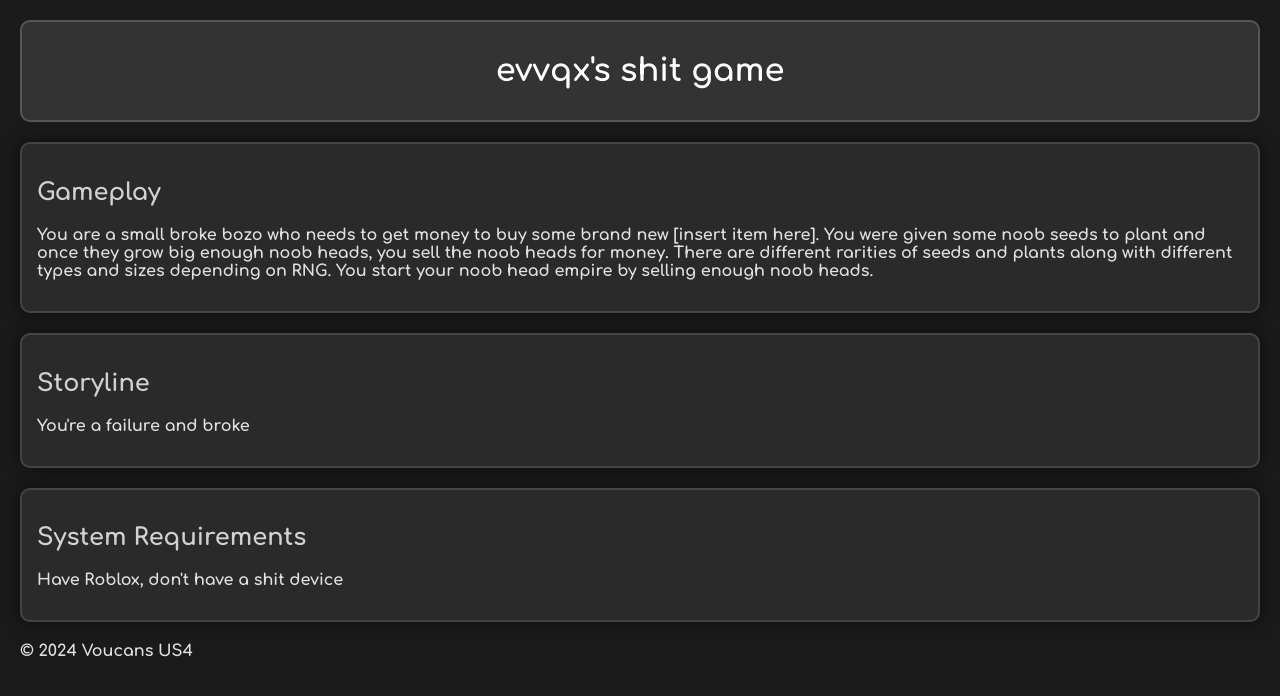
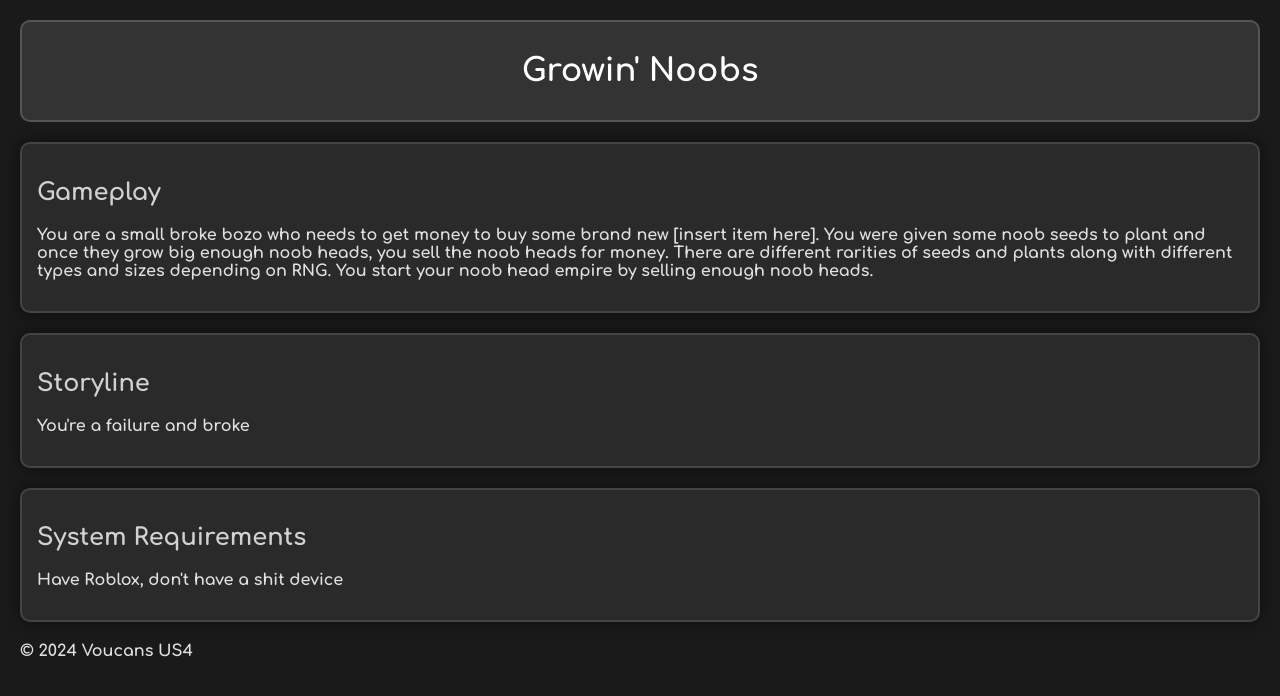
Before and after one commit to voucan/evvqx, a plain HTML site: page index.html in a window 1280 px wide. Drawn offline with Linux system fonts and the light colour scheme.

Commit message:
Update index.html

```diff
--- a/index.html
+++ b/index.html
@@ -2,9 +2,14 @@
 <html lang="en">
 <head>
     <meta charset="UTF-8">
-    <meta http-equiv="X-UA-Compatible" content="IE=edge">
     <meta name="viewport" content="width=device-width, initial-scale=1.0">
-    <title>evvqx's game</title>
+    <meta property="og:title" content="Growin' Noobs">
+    <meta property="og:description" content="Website for roblox game Growin' Noobs">
+    <meta property="og:image" content="https://i.ibb.co/z6L1QVX/download.png">
+    <title>Growin' Noobs</title>
+    <link rel="icon" href="https://i.ibb.co/bQmXfM8/vcngrey.webp" type="image/png">
+    <meta name="viewport" content="width=device-width, initial-scale=1.0">
+    <title>Growin' Noobs</title>
     <link href="https://fonts.googleapis.com/css2?family=Comfortaa:wght@700&display=swap" rel="stylesheet">
     <style>
         body {
@@ -37,7 +42,7 @@
 </head>
 <body>
     <header>
-        <h1>evvqx's shit game</h1>
+        <h1>Growin' Noobs</h1>
     </header>
 
     <section>
```
